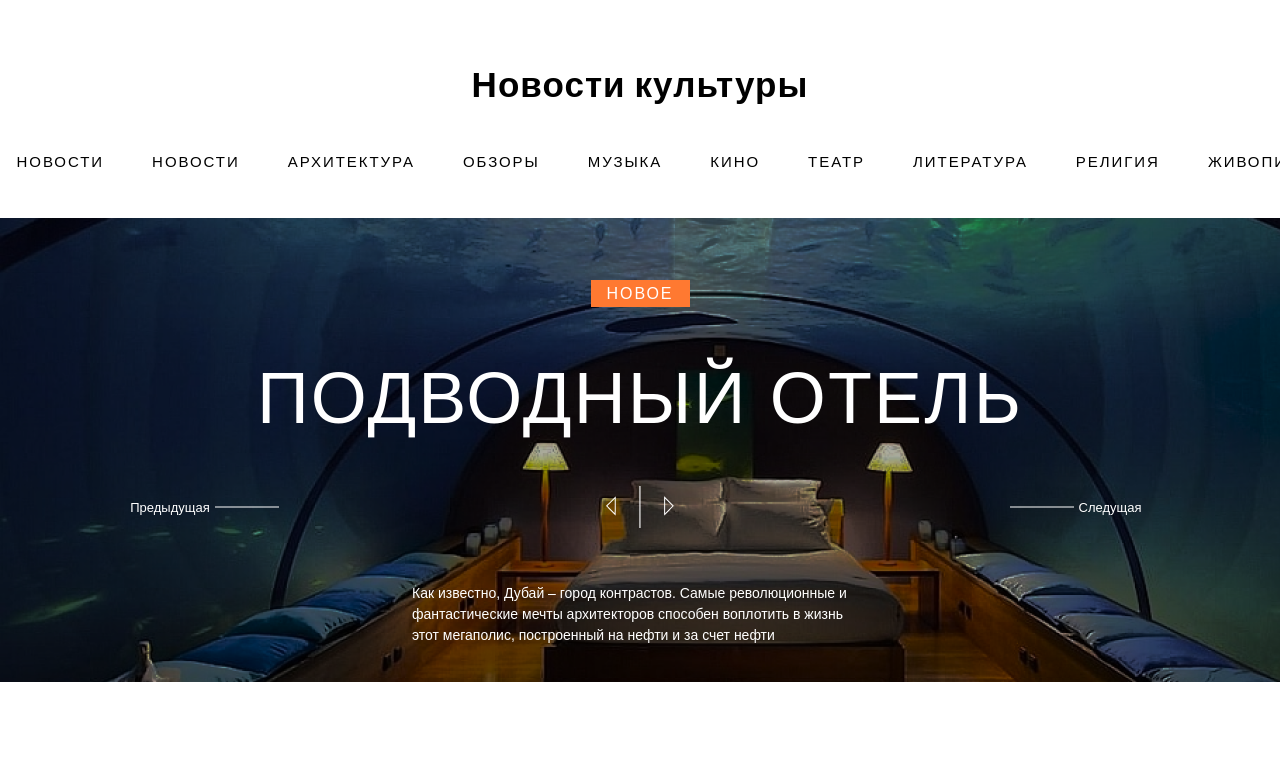
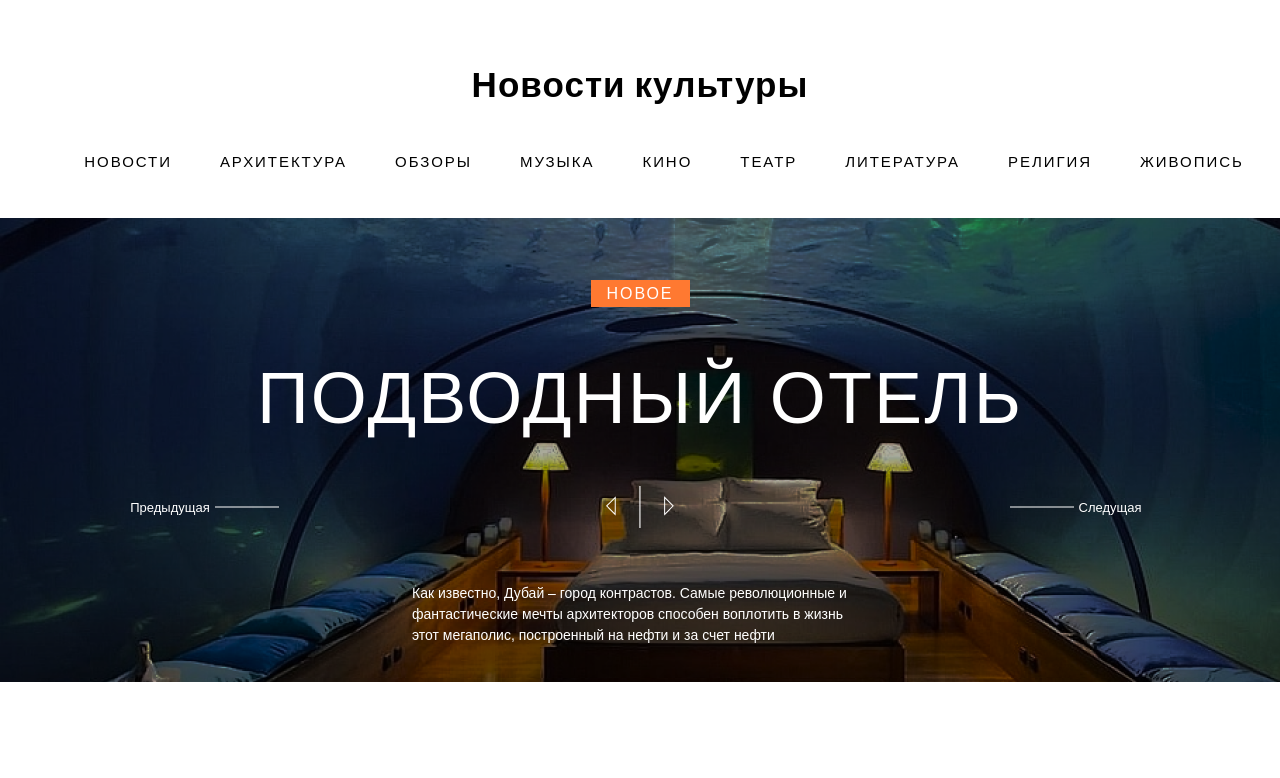
Before and after one commit to amrilloevabdullojon/landing_site_one, a website: page src/index.html in a window 1280 px wide. Shown: the top 778 px of the page. Drawn offline with nearby package versions, Linux system fonts and the light colour scheme; a web font is replaced by a local one.

Commit message:
remove: nemu options on header

```diff
--- a/src/index.html
+++ b/src/index.html
@@ -21,7 +21,6 @@
                 </div>
                 <nav class="navigation">
                     <ul>
-                        <li><a href="#">НОВОСТИ</a></li>
                         <li><a href="#">НОВОСТИ</a></li>
                         <li><a href="#">Архитектура</a></li>
                         <li><a href="#">ОБЗОРЫ</a></li>
```
